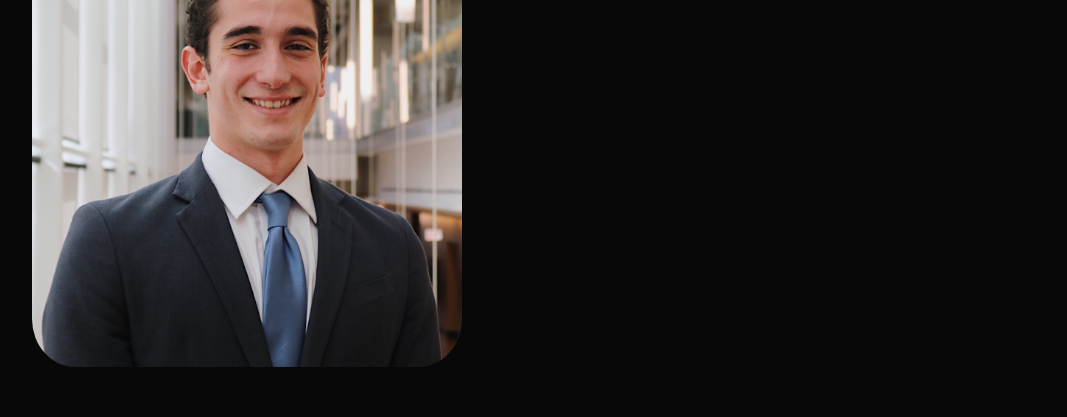
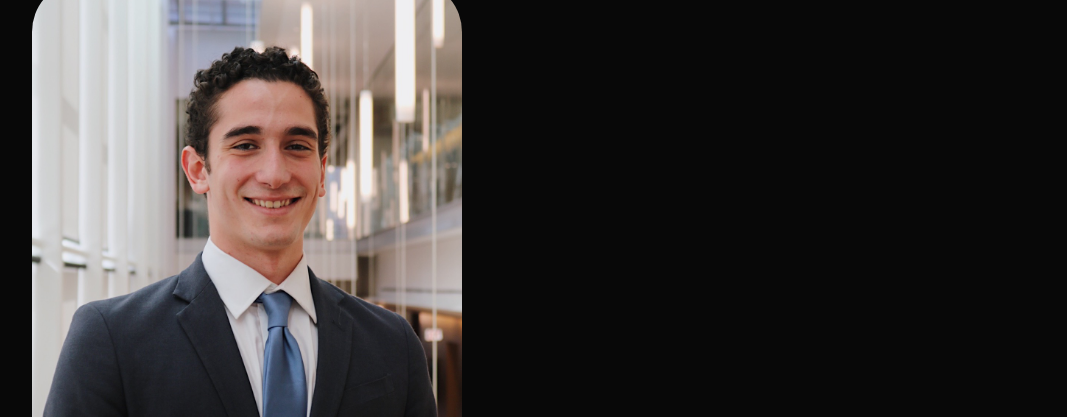
Before and after one commit to achagal/achagal.github.io, a plain HTML site: page index.html in a window 1280 px wide. Shown: the part 474-891 px from the top of the page, without its empty margins (96-1163 px from the left). Drawn offline with Linux system fonts and the light colour scheme.

Commit message:
Fixing div#header bug

```diff
--- a/style.css
+++ b/style.css
@@ -13,7 +13,6 @@ body{
 }
 #header{
     width: 100%;
-    height: 100vh;
     background-size: cover;
     background-position: center;
 }
@@ -74,7 +73,6 @@ nav ul li a:hover::after{
 .header-text img{
     width: 42%;
     border-radius: 10%;
-    margin-top: -100px;
 }
 /*--------- About ---------*/
 #about{
```
